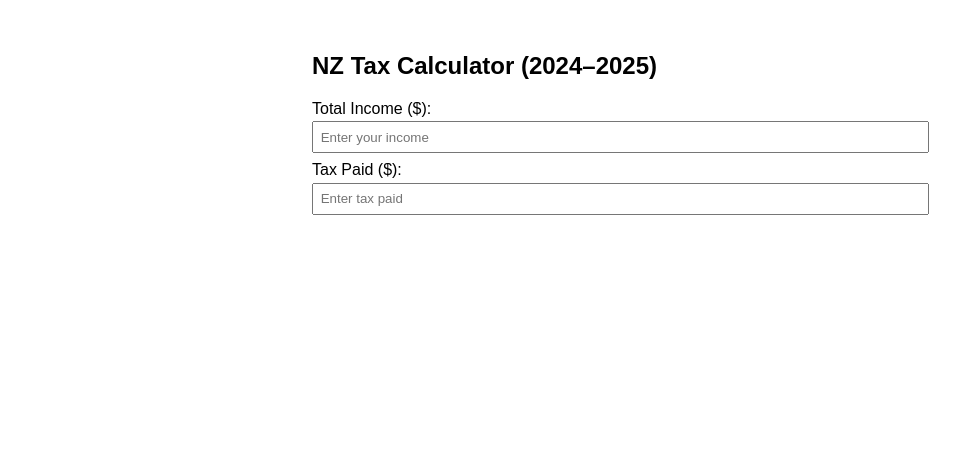
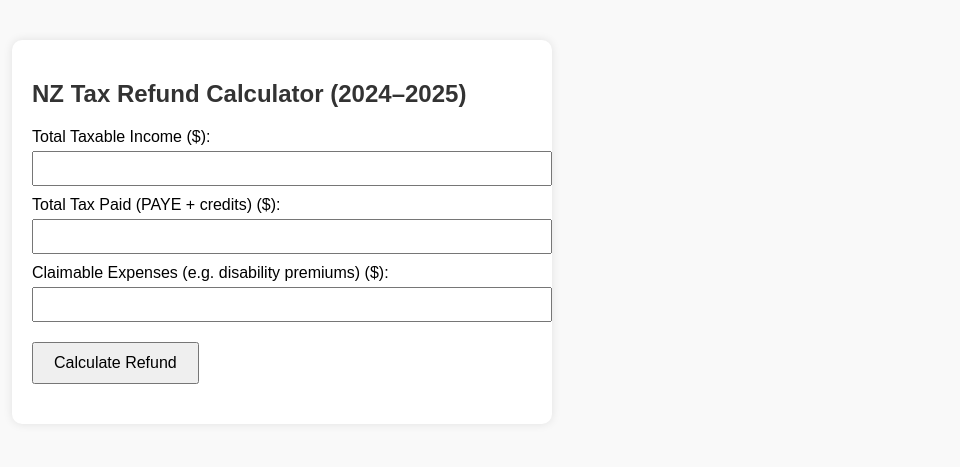
Before and after one commit to kawalnz/Nz-tax-calculator-2025, a plain HTML site: page index.html in a window 1280 px wide. Shown: the whole page, without its empty margins (28-988 px from the left). Drawn offline with Linux system fonts and the light colour scheme.

Commit message:
Update index.html

```diff
--- a/index.html
+++ b/index.html
@@ -1,88 +1,63 @@
-<!DOCTYPE html>
-<html lang="en">
+<!DOCTYPE html><html lang="en">
 <head>
   <meta charset="UTF-8">
-  <title>NZ Tax Calculator 2024-2025</title>
+  <meta name="viewport" content="width=device-width, initial-scale=1.0">
+  <title>NZ Tax Refund Calculator</title>
   <style>
-    body {
-      font-family: Arial, sans-serif;
-      padding: 2em;
-      max-width: 600px;
-      margin: auto;
-    }
-    label {
-      display: block;
-      margin: 0.5em 0 0.2em;
-    }
-    input[type="number"] {
-      width: 100%;
-      padding: 0.5em;
-    }
-    .output {
-      margin-top: 1.5em;
-      font-weight: bold;
-    }
+    body { font-family: Arial, sans-serif; margin: 40px; background: #f9f9f9; }
+    h2 { color: #333; }
+    label { display: block; margin-top: 10px; }
+    input[type="number"] { width: 100%; padding: 8px; margin-top: 5px; }
+    button { margin-top: 20px; padding: 10px 20px; font-size: 16px; cursor: pointer; }
+    .result { margin-top: 20px; font-weight: bold; }
+    .container { max-width: 500px; background: white; padding: 20px; border-radius: 10px; box-shadow: 0 0 10px rgba(0,0,0,0.1); }
   </style>
 </head>
 <body>
-  <h2>NZ Tax Calculator (2024–2025)</h2>
-  <label for="income">Total Income ($):</label>
-  <input type="number" id="income" placeholder="Enter your income" />
+  <div class="container">
+    <h2>NZ Tax Refund Calculator (2024–2025)</h2>
+    <label for="income">Total Taxable Income ($):</label>
+    <input type="number" id="income" step="0.01"><label for="taxPaid">Total Tax Paid (PAYE + credits) ($):</label>
+<input type="number" id="taxPaid" step="0.01">
 
-  <label for="taxPaid">Tax Paid ($):</label>
-  <input type="number" id="taxPaid" placeholder="Enter tax paid" />
+<label for="expenses">Claimable Expenses (e.g. disability premiums) ($):</label>
+<input type="number" id="expenses" step="0.01">
 
-  <div class="output" id="results"></div>
+<button onclick="calculateRefund()">Calculate Refund</button>
 
-  <script>
-    const incomeInput = document.getElementById('income');
-    const taxPaidInput = document.getElementById('taxPaid');
-    const results = document.getElementById('results');
+<div class="result" id="result"></div>
 
-    const brackets = [
-      { max: 14000, rate: 0.105 },
-      { max: 15600, rate: 0.1282 },
-      { max: 48000, rate: 0.175 },
-      { max: 53500, rate: 0.2164 },
-      { max: 70000, rate: 0.30 },
-      { max: 78100, rate: 0.3099 },
-      { max: 180000, rate: 0.33 },
-      { max: Infinity, rate: 0.39 }
-    ];
+  </div>  <script>
+    function calculateRefund() {
+      const income = parseFloat(document.getElementById('income').value) || 0;
+      const taxPaid = parseFloat(document.getElementById('taxPaid').value) || 0;
+      const expenses = parseFloat(document.getElementById('expenses').value) || 0;
 
-    function calculateTax(income) {
-      let tax = 0;
-      let lastMax = 0;
+      const taxableIncome = income - expenses;
+      let taxOwed = 0;
+
+      // NZ tax brackets for 2024-25
+      const brackets = [
+        { limit: 14000, rate: 0.105 },
+        { limit: 48000, rate: 0.175 },
+        { limit: 70000, rate: 0.30 },
+        { limit: 180000, rate: 0.33 },
+        { limit: Infinity, rate: 0.39 }
+      ];
+
+      let remaining = taxableIncome;
+      let lastLimit = 0;
+
       for (const bracket of brackets) {
-        if (income > bracket.max) {
-          tax += (bracket.max - lastMax) * bracket.rate;
-          lastMax = bracket.max;
-        } else {
-          tax += (income - lastMax) * bracket.rate;
-          break;
-        }
+        if (remaining <= 0) break;
+        const amountInBracket = Math.min(remaining, bracket.limit - lastLimit);
+        taxOwed += amountInBracket * bracket.rate;
+        remaining -= amountInBracket;
+        lastLimit = bracket.limit;
       }
-      return tax;
+
+      const refund = taxPaid - taxOwed;
+      document.getElementById('result').innerText = `Estimated Refund or Tax to Pay: $${refund.toFixed(2)} (${refund >= 0 ? 'Refund' : 'Owing'})`;
     }
-
-    function updateResults() {
-      const income = parseFloat(incomeInput.value);
-      const taxPaid = parseFloat(taxPaidInput.value);
-
-      if (!isNaN(income) && !isNaN(taxPaid)) {
-        const taxOwed = calculateTax(income);
-        const difference = taxPaid - taxOwed;
-        results.innerHTML = `
-          Tax Owed: $${taxOwed.toFixed(2)}<br>
-          ${difference >= 0 ? 'Refund' : 'Tax Owing'}: $${Math.abs(difference).toFixed(2)}
-        `;
-      } else {
-        results.textContent = '';
-      }
-    }
-
-    incomeInput.addEventListener('input', updateResults);
-    taxPaidInput.addEventListener('input', updateResults);
-  </script>
-</body>
+  </script></body>
 </html>
```
